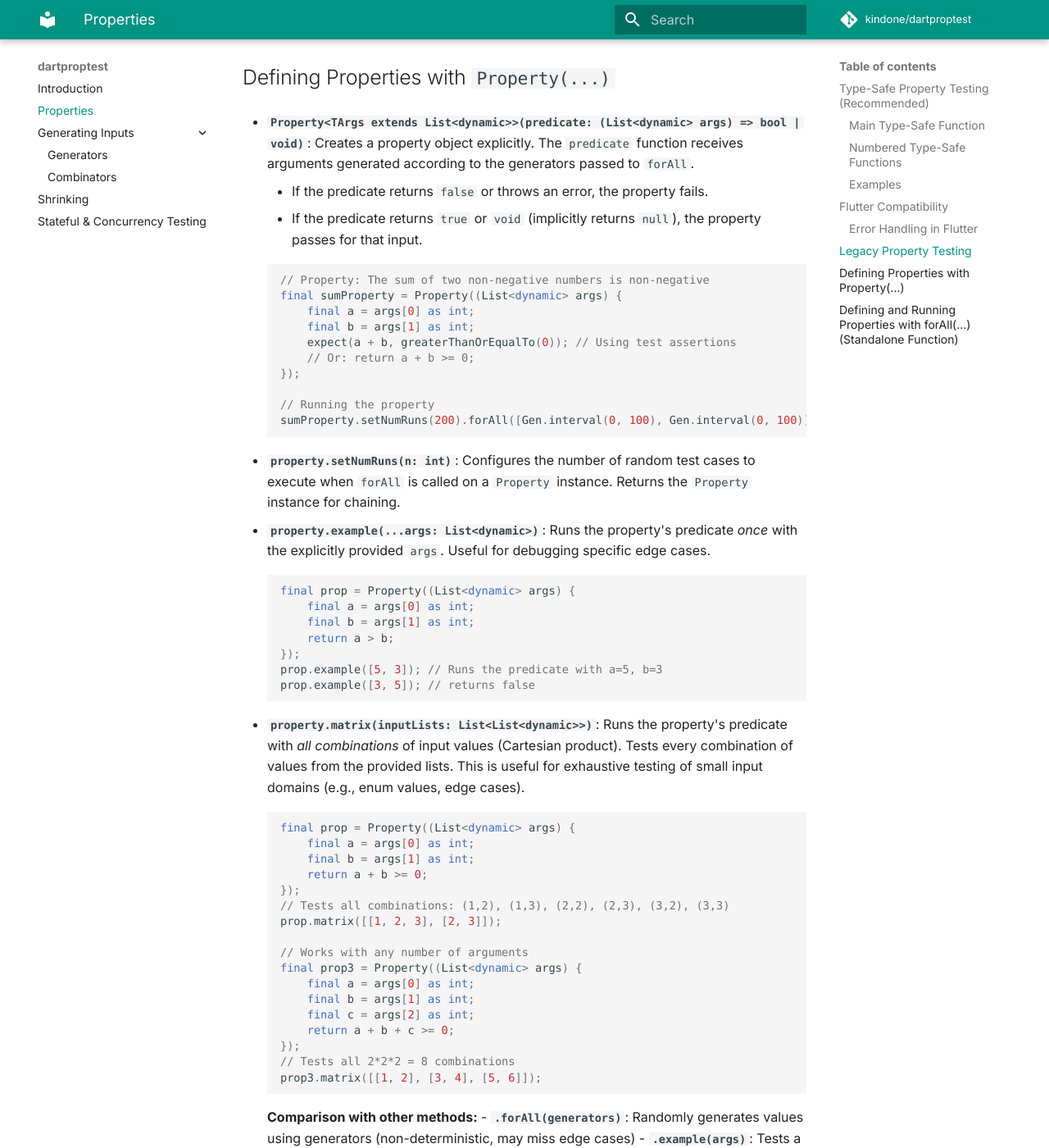
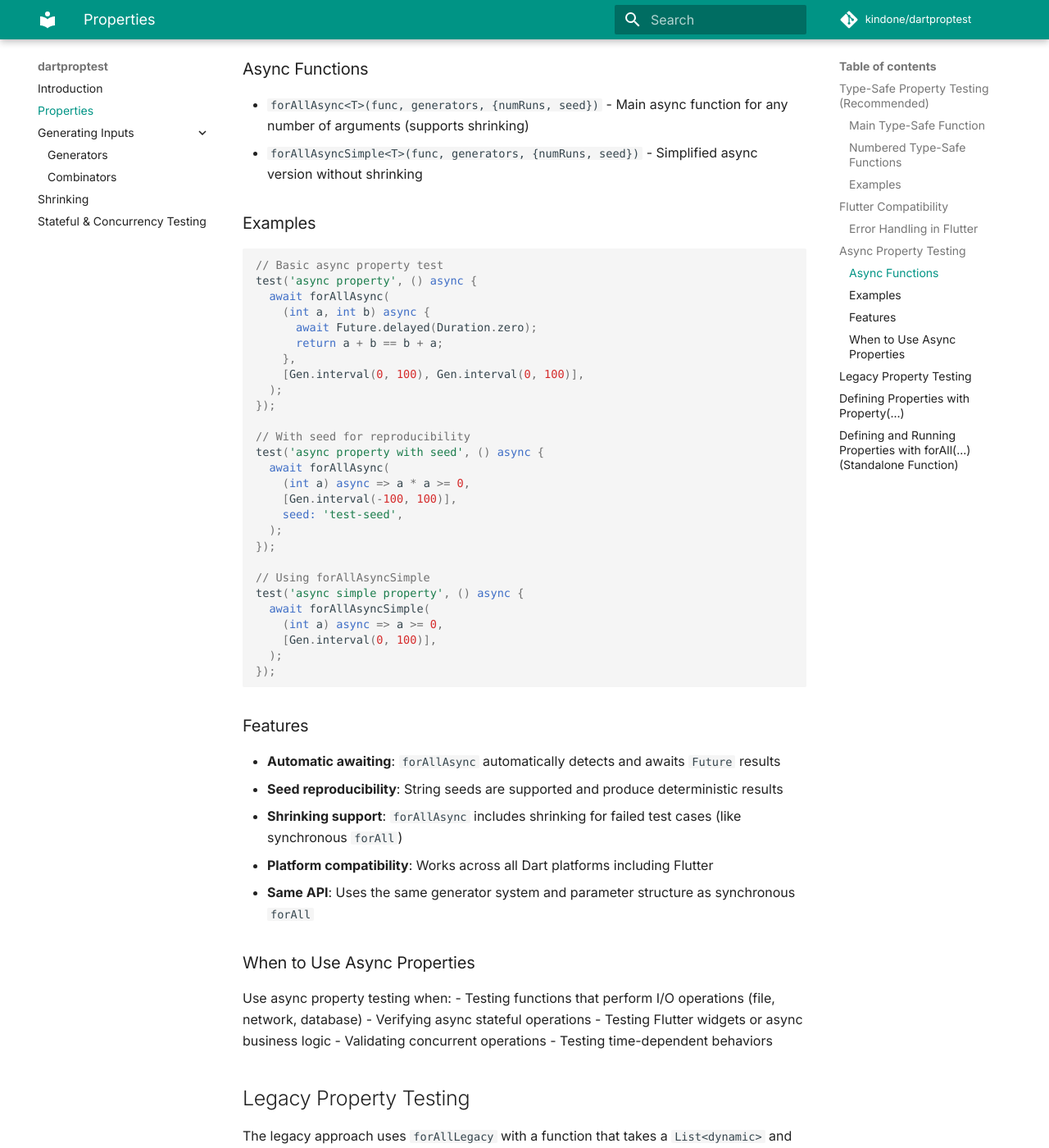
Before and after one commit to kindone/dartproptest, an MkDocs documentation site: the page built from doc/properties.md, in a window 1280 px wide and 1400 px high, scrolled down 2356 px. Shown: the whole window at 82% size. Built offline with MkDocs 1.6.1 and Material for MkDocs 9.7.7, drawn with Linux system fonts in a browser that asks for light colours; some web fonts are replaced; comment, search, counter and statistics services are not loaded; some of the changed text lies outside the part shown.

````diff
--- a/doc/properties.md
+++ b/doc/properties.md
@@ -79,6 +79,64 @@ The main `forAll` function is designed to be Flutter-compatible by default, usin
 ### Error Handling in Flutter
 
 When using `forAll` in Flutter environments, argument count and type mismatches will result in `NoSuchMethodError` wrapped in an `Exception`, rather than custom validation errors. This is the expected behavior and provides clear error messages for debugging.
+
+## Async Property Testing
+
+`dartproptest` supports testing async properties using `forAllAsync` and `forAllAsyncSimple`. These functions work with `async`/`await` functions and automatically await `Future` results.
+
+### Async Functions
+
+- `forAllAsync<T>(func, generators, {numRuns, seed})` - Main async function for any number of arguments (supports shrinking)
+- `forAllAsyncSimple<T>(func, generators, {numRuns, seed})` - Simplified async version without shrinking
+
+### Examples
+
+```dart
+// Basic async property test
+test('async property', () async {
+  await forAllAsync(
+    (int a, int b) async {
+      await Future.delayed(Duration.zero);
+      return a + b == b + a;
+    },
+    [Gen.interval(0, 100), Gen.interval(0, 100)],
+  );
+});
+
+// With seed for reproducibility
+test('async property with seed', () async {
+  await forAllAsync(
+    (int a) async => a * a >= 0,
+    [Gen.interval(-100, 100)],
+    seed: 'test-seed',
+  );
+});
+
+// Using forAllAsyncSimple
+test('async simple property', () async {
+  await forAllAsyncSimple(
+    (int a) async => a >= 0,
+    [Gen.interval(0, 100)],
+  );
+});
+```
+
+### Features
+
+- **Automatic awaiting**: `forAllAsync` automatically detects and awaits `Future` results
+- **Seed reproducibility**: String seeds are supported and produce deterministic results
+- **Shrinking support**: `forAllAsync` includes shrinking for failed test cases (like synchronous `forAll`)
+- **Platform compatibility**: Works across all Dart platforms including Flutter
+- **Same API**: Uses the same generator system and parameter structure as synchronous `forAll`
+
+### When to Use Async Properties
+
+Use async property testing when:
+- Testing functions that perform I/O operations (file, network, database)
+- Verifying async stateful operations
+- Testing Flutter widgets or async business logic
+- Validating concurrent operations
+- Testing time-dependent behaviors
 
 ## Legacy Property Testing
 
--- a/pubspec.yaml
+++ b/pubspec.yaml
@@ -1,6 +1,6 @@
 name: dartproptest
 description: A property-based testing framework for Dart, inspired by QuickCheck and Hypothesis. Ported from jsproptest.
-version: 0.2.0
+version: 0.2.1
 homepage: https://github.com/kindone/dartproptest
 repository: https://github.com/kindone/dartproptest
 issue_tracker: https://github.com/kindone/dartproptest/issues
````
Also changed, not shown: CHANGELOG.md (+12 -1 lines), doc/index.md (+12 -26 lines), 8 other files.
